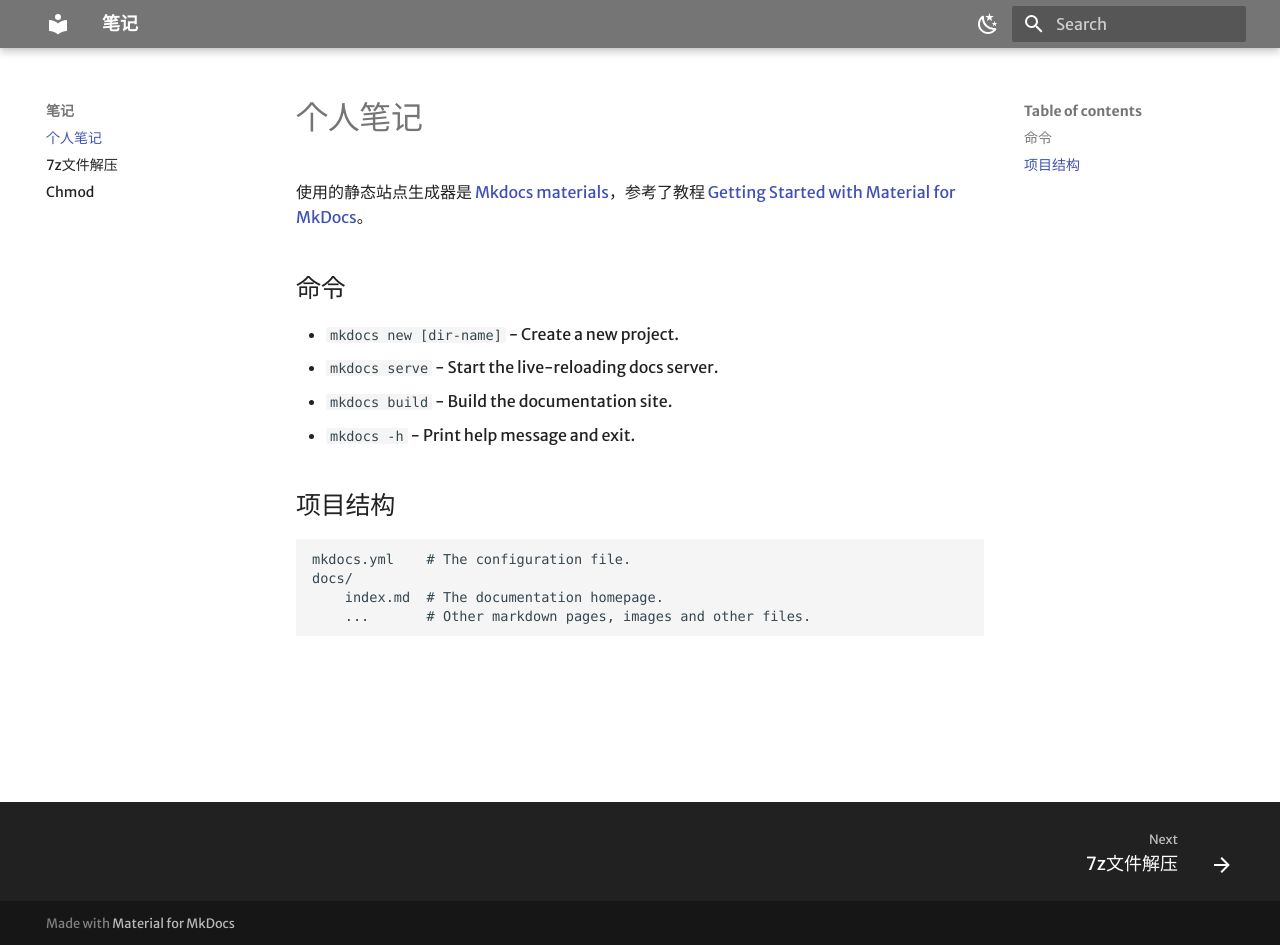
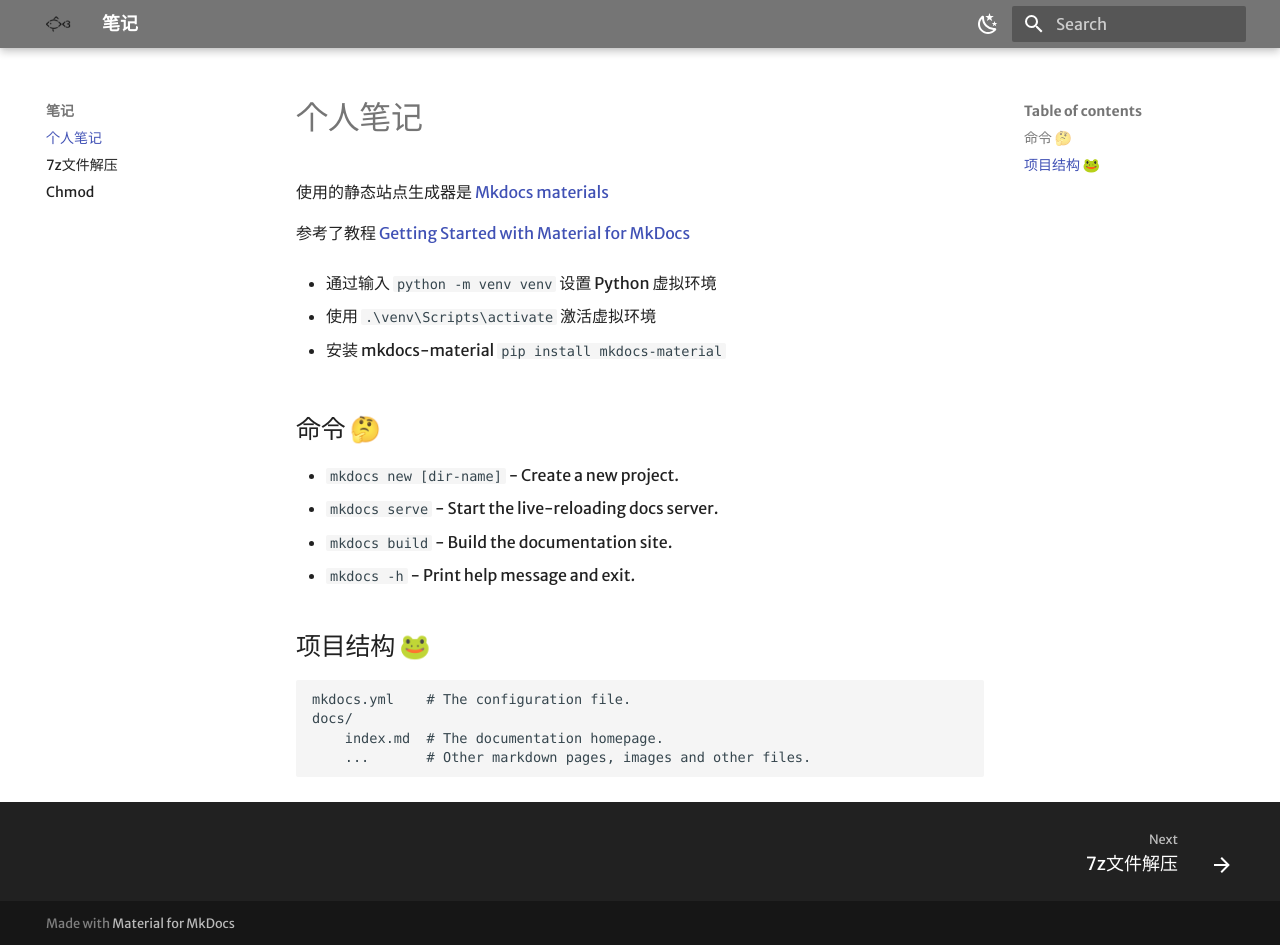
Before and after one commit to Monster295/notes, an MkDocs documentation site: the page built from docs/index.md, in a window 1280 px wide and 945 px high. Built offline with MkDocs 1.6.1 and Material for MkDocs 9.7.7, drawn with Linux system fonts in a browser that asks for light colours; some web fonts are replaced.

Commit message:
feat: 一些配置修改

```diff
--- a/docs/index.md
+++ b/docs/index.md
@@ -1,15 +1,23 @@
 # 个人笔记
 
-使用的静态站点生成器是 [Mkdocs materials](https://github.com/squidfunk/mkdocs-material)，参考了教程 [Getting Started with Material for MkDocs](https://jameswillett.dev/getting-started-with-material-for-mkdocs/#share-on-socials)。
+使用的静态站点生成器是 [Mkdocs materials](https://github.com/squidfunk/mkdocs-material)
 
-## 命令
+参考了教程 [Getting Started with Material for MkDocs](https://jameswillett.dev/getting-started-with-material-for-mkdocs/#share-on-socials)
+
+- 通过输入 `python -m venv venv` 设置 Python 虚拟环境
+
+- 使用 `.\venv\Scripts\activate` 激活虚拟环境
+
+- 安装 mkdocs-material  `pip install mkdocs-material`
+
+## 命令 🤔
 
 * `mkdocs new [dir-name]` - Create a new project.
 * `mkdocs serve` - Start the live-reloading docs server.
 * `mkdocs build` - Build the documentation site.
 * `mkdocs -h` - Print help message and exit.
 
-## 项目结构
+## 项目结构 🐸
 
     mkdocs.yml    # The configuration file.
     docs/
--- a/mkdocs.yml
+++ b/mkdocs.yml
@@ -1,35 +1,31 @@
 site_name: 笔记
 theme:
   name: material
-
   font:
     text: Merriweather Sans
     code: Red Hat Mono
-
-  icon:
-    logo: material/library
-
+  # 徽标设置
+  logo: assets/logo.png
+  favicon: assets/fish.ico
+  #icon:
+    #logo: material/library
   palette:
     # Light Mode
     - scheme: default
       toggle:
         icon: material/weather-night
-        name: Light mode
+        name: 光明
       primary: grey
       accent: deep orange
-
     # Dark Mode
     - scheme: slate
       toggle:
         icon: material/weather-sunny
-        name: Dark mode
+        name: 黑暗
       primary: grey
       accent: deep purple
-
   features:
     - navigation.footer
-
-
 markdown_extensions:
   - attr_list
   - pymdownx.emoji:
```
Also changed, not shown: docs/assets/fish.ico (added), docs/assets/logo.png (added).
